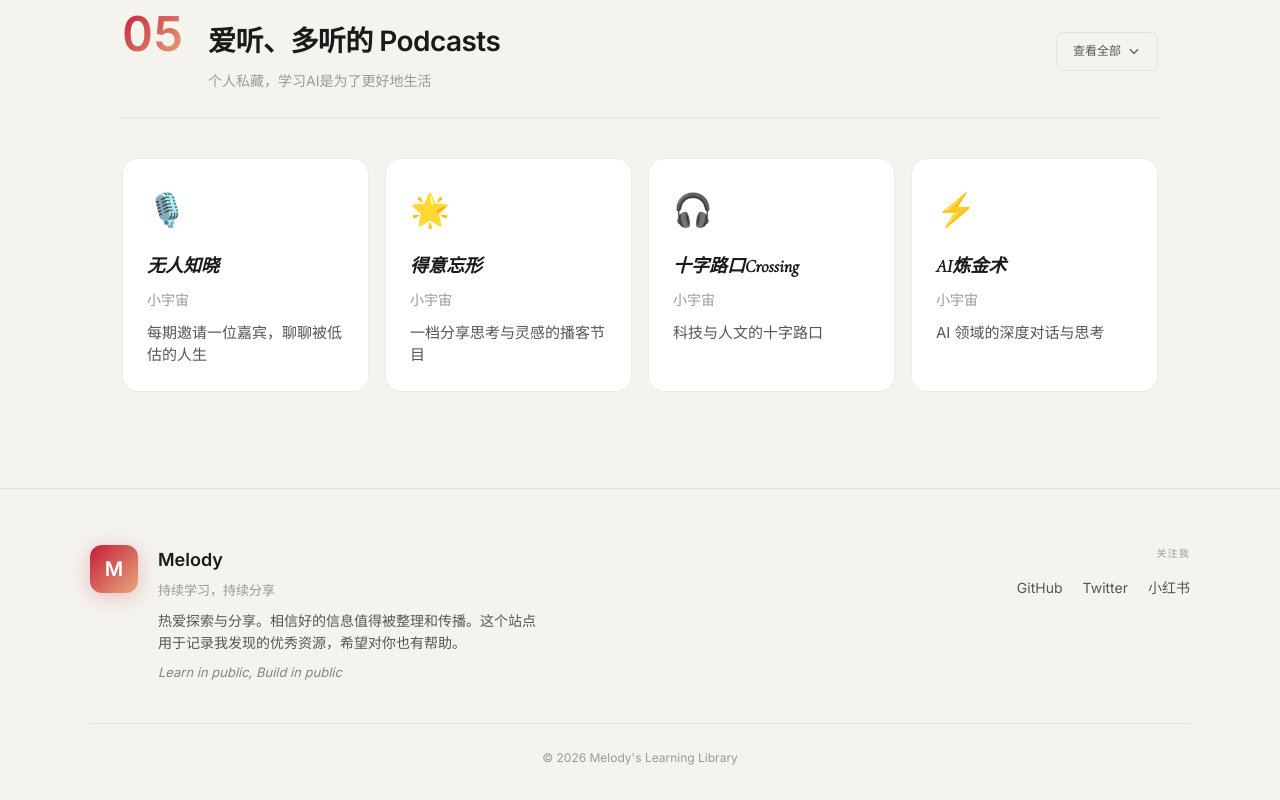
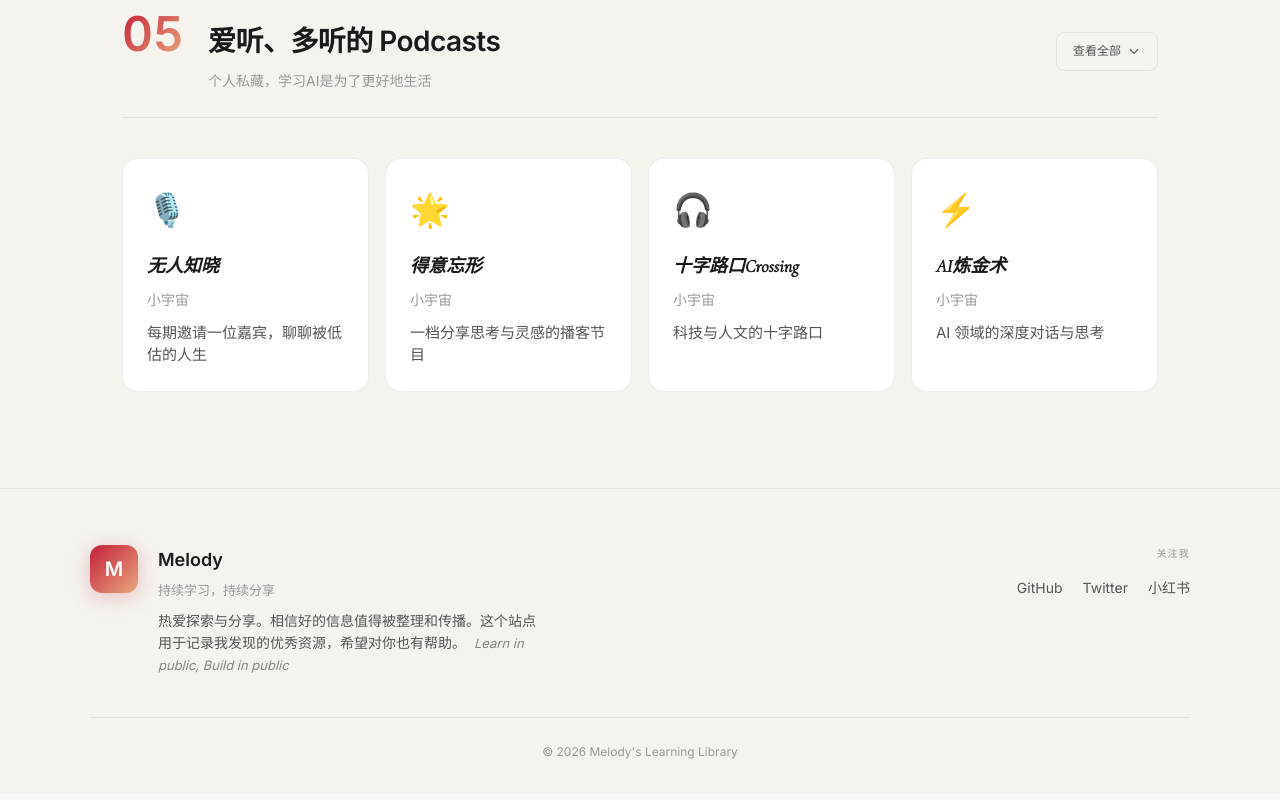
Before and after one commit to MelodyTung888/learning-library, a Next.js app: page / in a window 1280 px wide. Shown: the part 4181-4981 px from the top of the page. Built offline with nearby package versions, Linux system fonts and the light colour scheme.

Commit message:
fix: Footer文字放到一行显示

```diff
--- a/src/app/page.tsx
+++ b/src/app/page.tsx
@@ -815,8 +815,7 @@ function Footer() {
             <h3 className="dark-footer-name">Melody</h3>
             <p className="dark-footer-tagline">持续学习，持续分享</p>
             <p className="dark-footer-desc">
-              热爱探索与分享。相信好的信息值得被整理和传播。这个站点用于记录我发现的优秀资源，希望对你也有帮助。
-<span style={{ display: 'block', marginTop: '0.5rem', fontSize: '0.8125rem', fontStyle: 'italic', opacity: 0.7 }}>Learn in public, Build in public</span>
+              热爱探索与分享。相信好的信息值得被整理和传播。这个站点用于记录我发现的优秀资源，希望对你也有帮助。<span style={{ marginLeft: '0.5rem', fontSize: '0.8125rem', fontStyle: 'italic', opacity: 0.7 }}>Learn in public, Build in public</span>
             </p>
           </div>
         </div>
```
